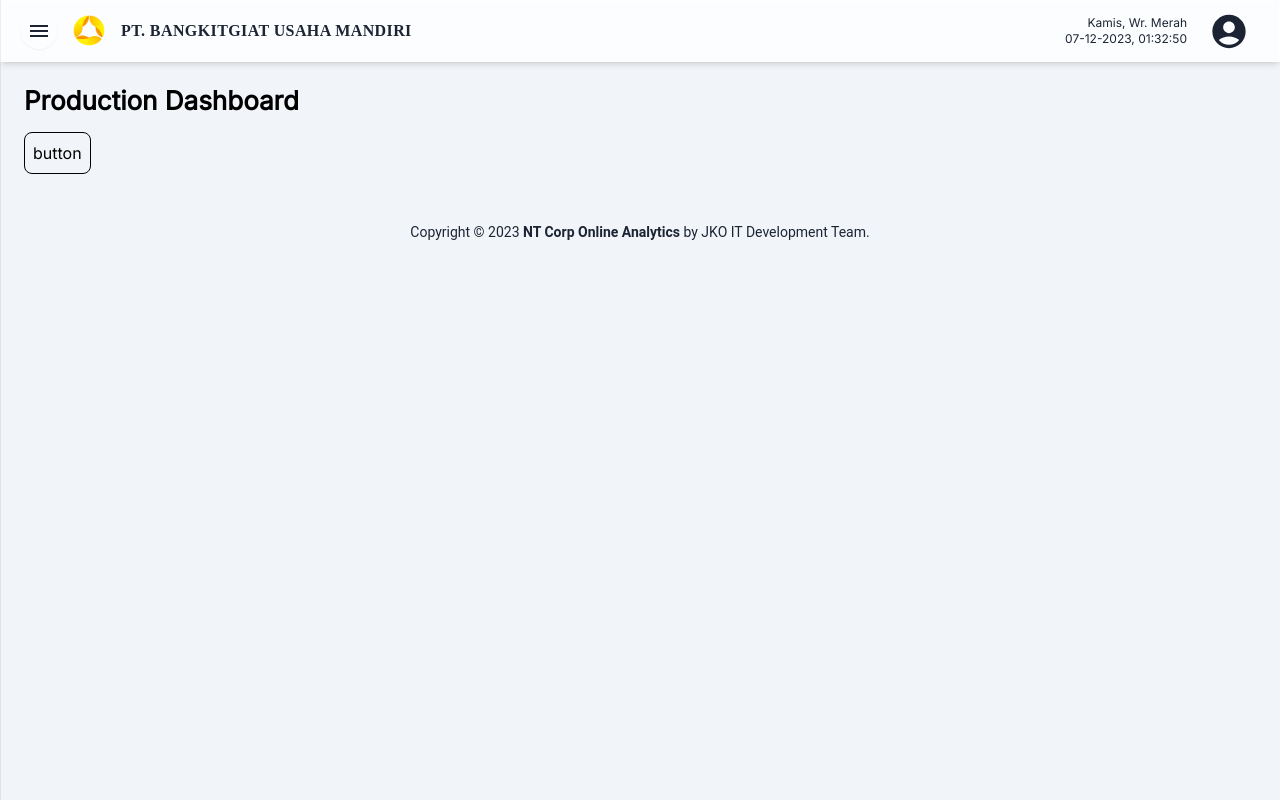
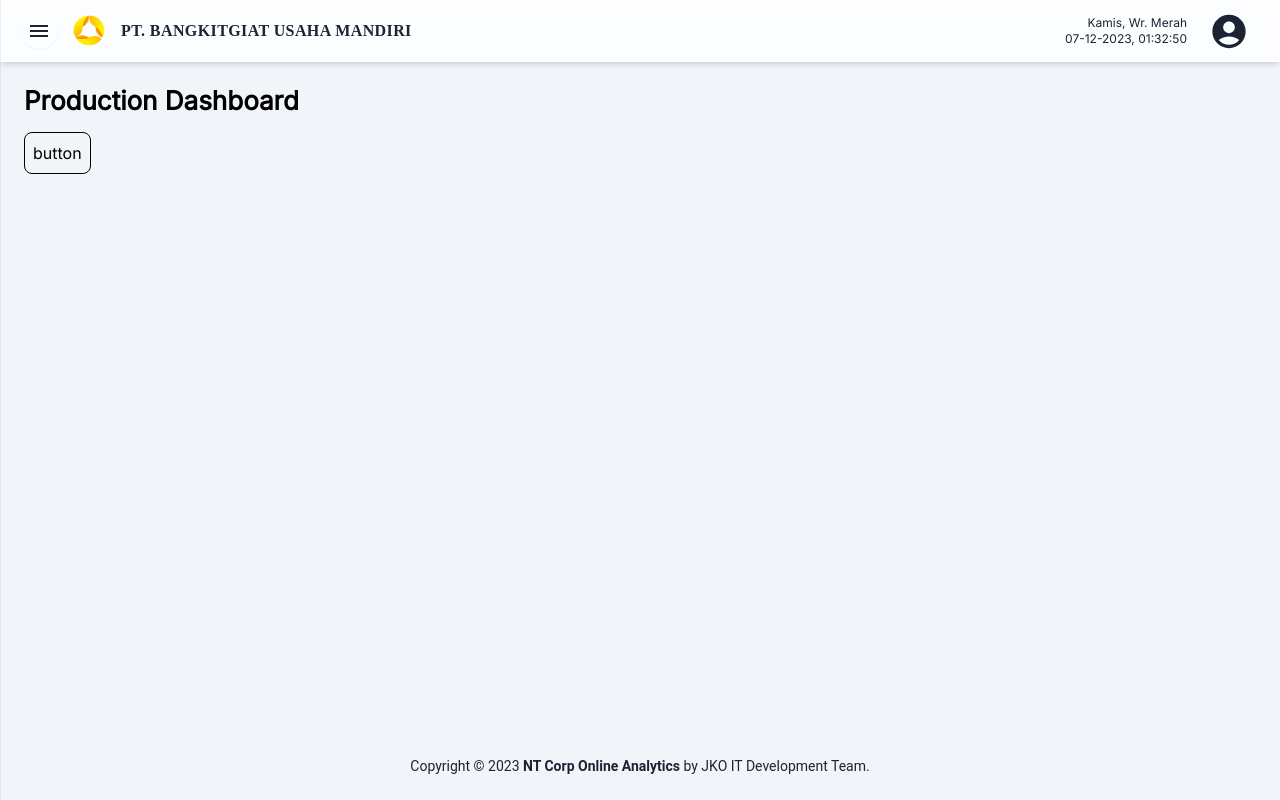
Before and after one commit to emilfauzan/erpplayground, a Next.js app: page /dashboard/production in a window 1280 px wide. Built offline with nearby package versions, Linux system fonts and the light colour scheme.

Commit message:
modified footer stays at the bottom of the viewport

```diff
--- a/app/(views)/dashboard/layout.tsx
+++ b/app/(views)/dashboard/layout.tsx
@@ -34,7 +34,7 @@ export default function DashboardLayout({ children }: { children: ReactNode }) {
                             />
                             <main>
                                 <div
-                                    className="mx-auto max-w-screen-2xl p-4 md:p-6 2xl:p-10"
+                                    className="mx-auto max-w-screen-2xl p-4 md:p-6 2xl:p-10 min-h-fit	"
                                 >
                                     {children}
                                 </div>
--- a/components/common/footer/Footer.tsx
+++ b/components/common/footer/Footer.tsx
@@ -3,7 +3,7 @@ import React from 'react'
 
 const Footer = () => {
     return (
-        <footer className="relative bottom-0 z-9 flex min-h-full max-w-full rounded-none px-5 w-full py-6 bg-[#37474f] lg:bg-inherit justify-center">
+        <footer className="relative bottom-0 z-9 flex h-full min-h-max max-w-full rounded-none px-5 w-full py-6 bg-[#37474f] lg:bg-inherit justify-center items-end">
             <Typography color="white" className="text-sm font-normal text-center lg:text-black ">
                 Copyright &copy; 2023 <strong> NT Corp Online Analytics </strong>by JKO IT Development Team.
             </Typography>
```
